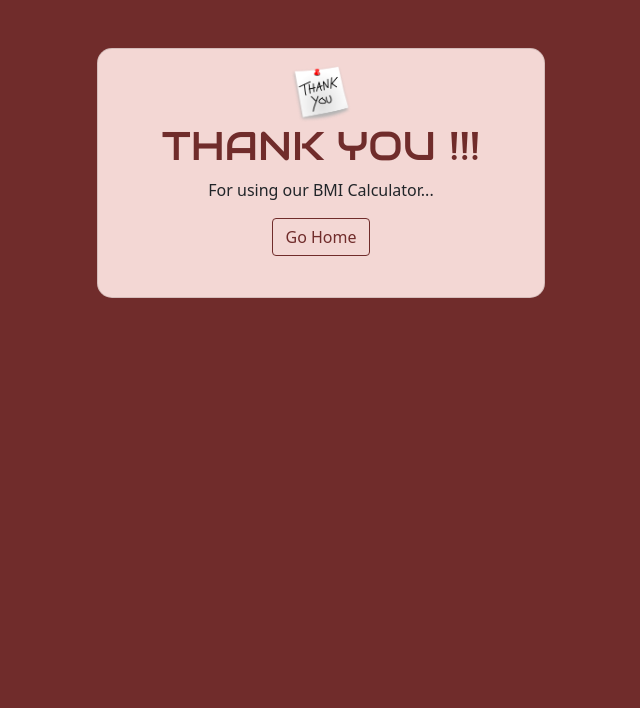
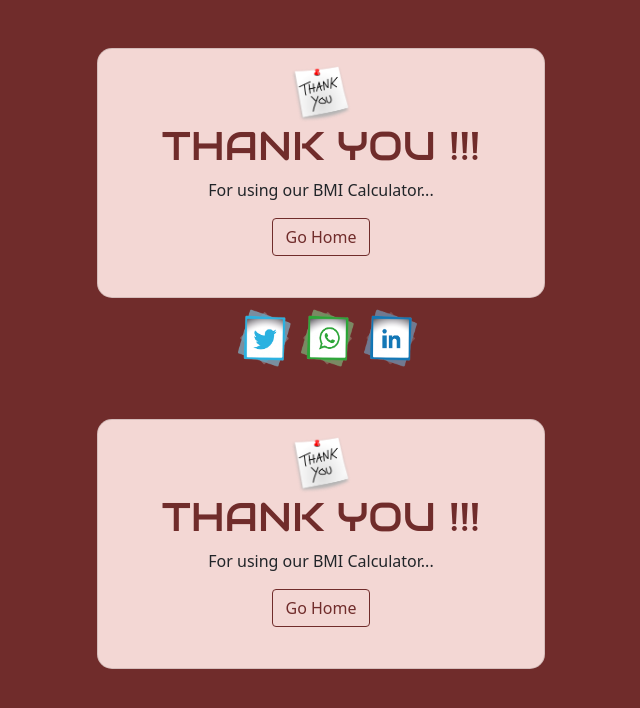
Before and after one commit to HammadAliTecH/bmicalculator, a plain HTML site: page goodbye.html in a window 1280 px wide. Shown: the whole page, without its empty margins (319-959 px from the left). Drawn offline with nearby package versions, Linux system fonts and the light colour scheme.

Commit message:
Update goodbye.html

```diff
--- a/goodbye.html
+++ b/goodbye.html
@@ -31,6 +31,27 @@
                     <img src="ps.png" class="img-fluid" alt="..." height="60px" width="60px">
                   <h1 class="card-title" style="color: #702C2B;">THANK YOU !!!</h1>
                   <p class="card-text">For using our BMI Calculator...</p>
+                  <a href="index.html" class="btn " style="background-color: transparent; border-color: #702C2B; color: #702C2B;">Go Home</a>
+                </div>
+              </div>
+        </div>
+    </div>
+    <div class="container-fluid">
+        <div class="row d-flex justify-content-center align-content-center">
+            <div class="col-lg-2">
+                <img src="ssd.png" alt="" height="65px" width="200px" class="mt-2">
+            </div>
+        </div>
+    </div>
+</body>
+</html>
+    <div class="container-fluid">
+        <div class="row" style="display: flex; justify-content: center; align-items: center;">
+            <div class="box1 card text-center mt-5" style="width: 28rem;">
+                <div class="card-body">
+                    <img src="ps.png" class="img-fluid" alt="..." height="60px" width="60px">
+                  <h1 class="card-title" style="color: #702C2B;">THANK YOU !!!</h1>
+                  <p class="card-text">For using our BMI Calculator...</p>
                   <a href="#" class="btn " style="background-color: transparent; border-color: #702C2B; color: #702C2B;">Go Home</a>
                 </div>
               </div>
```
